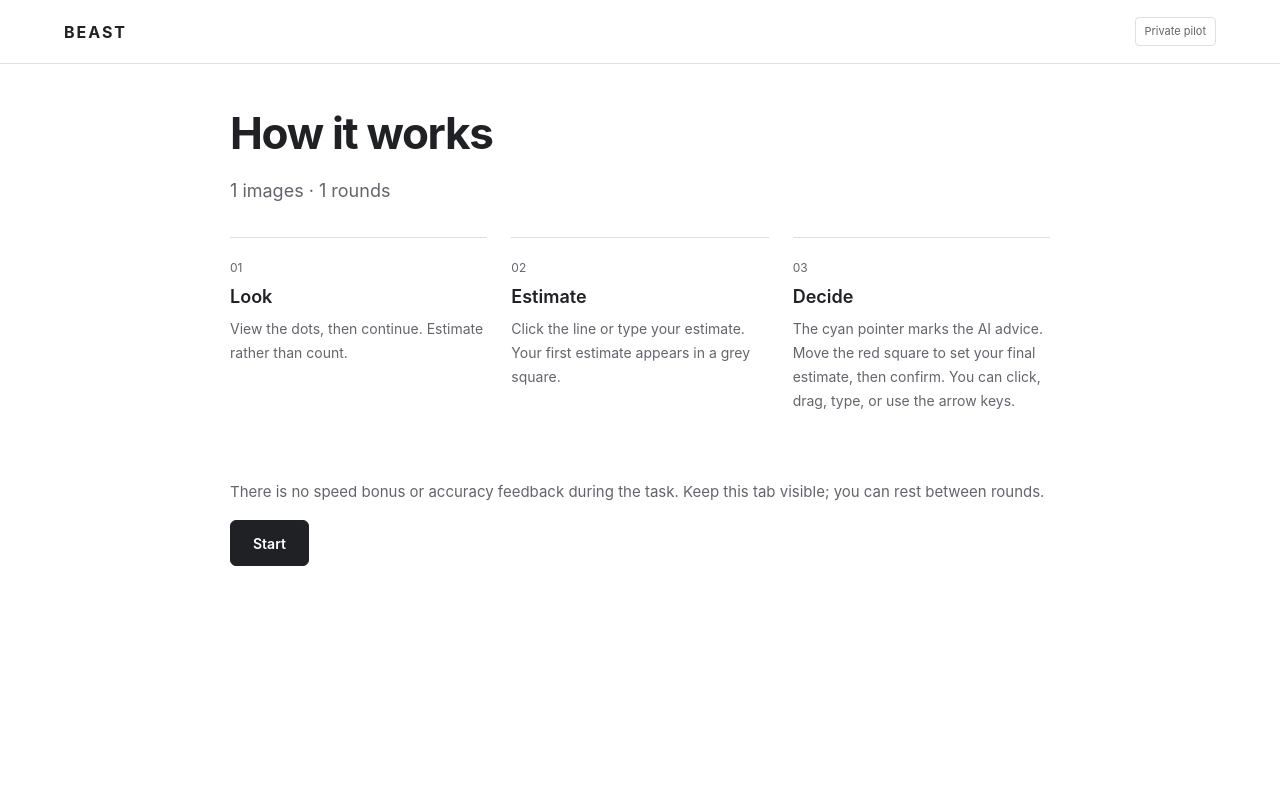
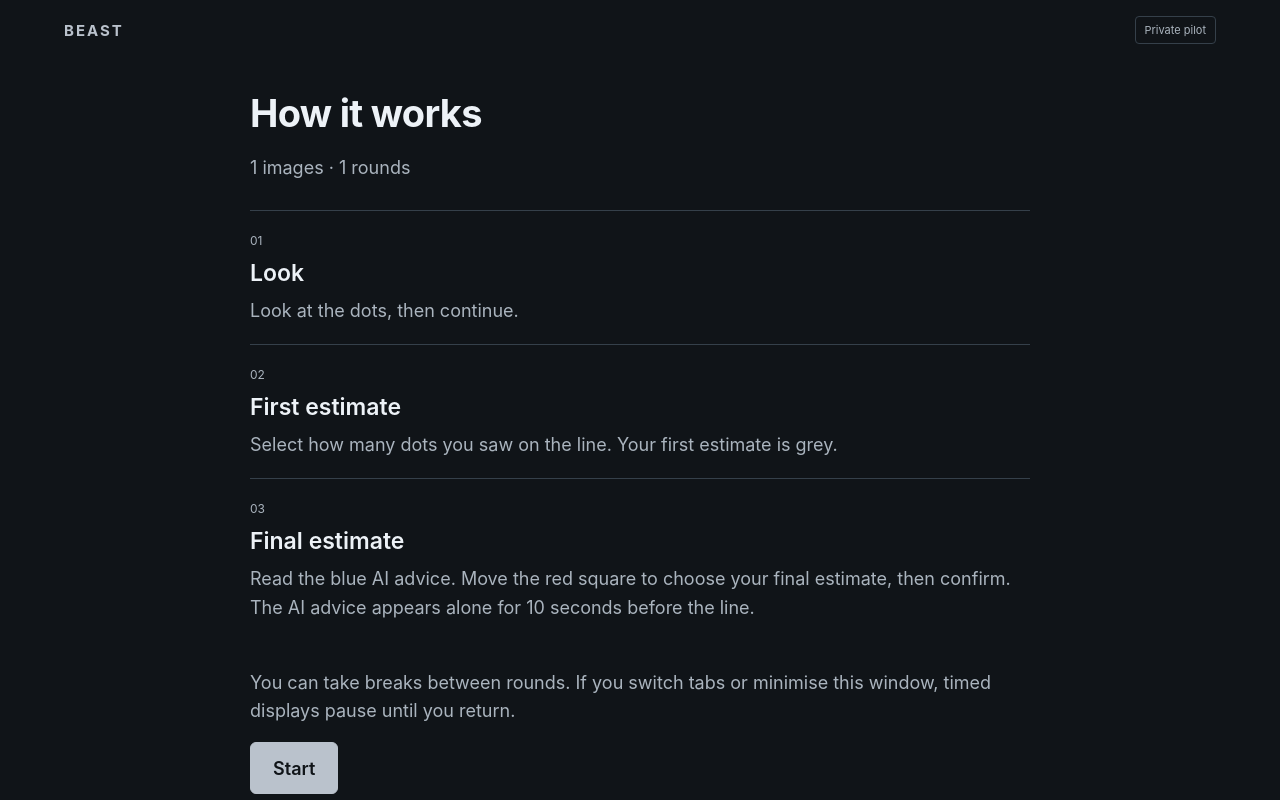
Before and after one commit to jennapfeifer/ai-beast-prototype, a Flask app: template templates/instructions.html in a window 1280 px wide. Run offline with Flask 3, Linux system fonts and the light colour scheme; the template is opened without the code that fills it: most values are stand-ins (such as "Sample title", 1, 10 or a date in 2020); parts of the project's set-up code (start-up, migrations or seed data) failed here and were passed over.

Commit message:
Add files via upload

```diff
--- a/templates/instructions.html
+++ b/templates/instructions.html
@@ -1,13 +1,13 @@
-{% extends "base.html" %}{% block body %}
-<main class="page narrow">
-  <h1>How it works</h1>
-  <p class="lead">{{n_trials}} images · {{n_blocks}} rounds</p>
-  <div class="step-cards">
-    <div class="card"><span class="step-number">01</span><h3>Look</h3><p>{% if stimulus_seconds %}The dots appear for {{'%g'|format(stimulus_seconds)}} seconds.{% else %}View the dots, then continue.{% endif %} Estimate rather than count.</p></div>
-    <div class="card"><span class="step-number">02</span><h3>Estimate</h3><p>Click the line or type your estimate. Your first estimate appears in a grey square.</p></div>
-    <div class="card"><span class="step-number">03</span><h3>Decide</h3><p>The cyan pointer marks the AI advice. Move the red square to set your final estimate, then confirm. You can click, drag, type, or use the arrow keys.</p></div>
-  </div>
-  {% if ratings %}<p>Every {{rating_every}} trials, rate your trust and how the advice made you feel.</p>{% endif %}
-  <p>There is no speed bonus or accuracy feedback during the task. Keep this tab visible; you can rest between rounds.</p>
-  <a class="button primary" href="/task">{% if practice %}Start practice{% else %}Start{% endif %}</a>
+{% extends "base.html" %}
+{% block theme_colour %}#101418{% endblock %}{% block body_class %}task-surface info-surface{% endblock %}
+{% block body %}<main class="page narrow">
+<h1>How it works</h1><p class="lead">{{n_trials}} images · {{n_blocks}} rounds</p>
+<div class="step-cards">
+<section class="card"><span class="step-number">01</span><h3>Look</h3><p>{% if stimulus_seconds %}Look at the dots for {{'%g'|format(stimulus_seconds)}} seconds.{% else %}Look at the dots, then continue.{% endif %}</p></section>
+<section class="card"><span class="step-number">02</span><h3>First estimate</h3><p>Select how many dots you saw on the line. Your first estimate is grey.</p></section>
+<section class="card"><span class="step-number">03</span><h3>Final estimate</h3><p>Read the blue AI advice. Move the red square to choose your final estimate, then confirm.</p>{% if advice_preview_ms %}<p>The AI advice appears alone for {{advice_preview_ms//1000}} seconds before the line.</p>{% endif %}</section>
+</div>
+{% if ratings %}<p>Every {{rating_every}} trials, answer two questions about the AI advice.</p>{% endif %}
+<p>You can take breaks between rounds. If you switch tabs or minimise this window, timed displays pause until you return.</p>
+<a class="button primary" href="/task">{% if practice %}Start practice{% else %}Start{% endif %}</a>
 </main>{% endblock %}
```
Also changed, not shown: templates/consent.html (+4 -4 lines), templates/debrief.html (+1 -1 lines), templates/researcher.html (+3 -3 lines).
